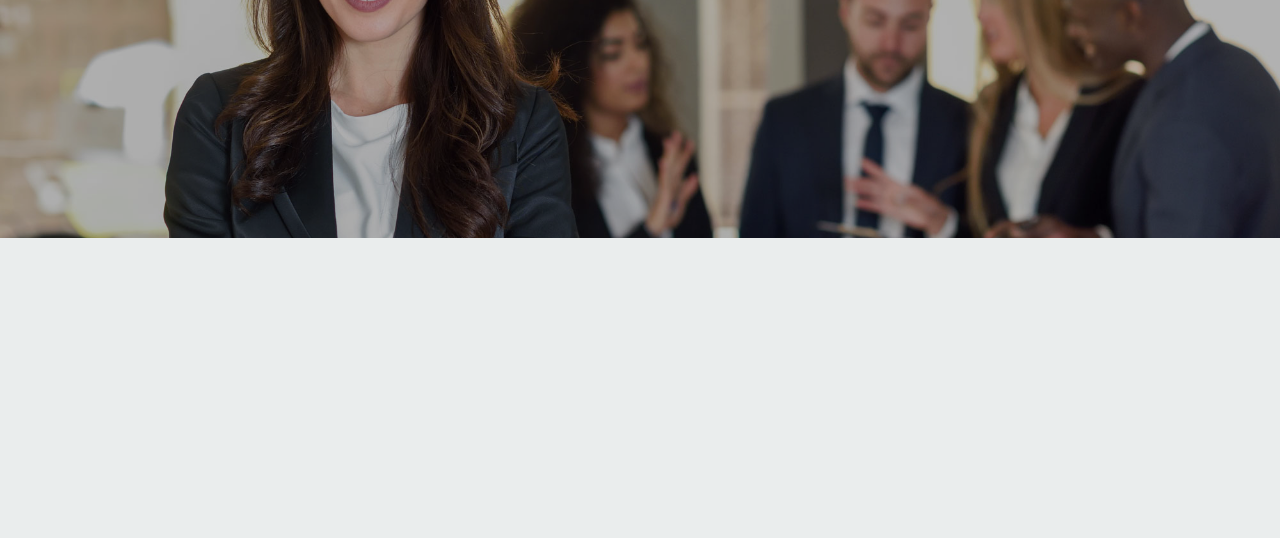
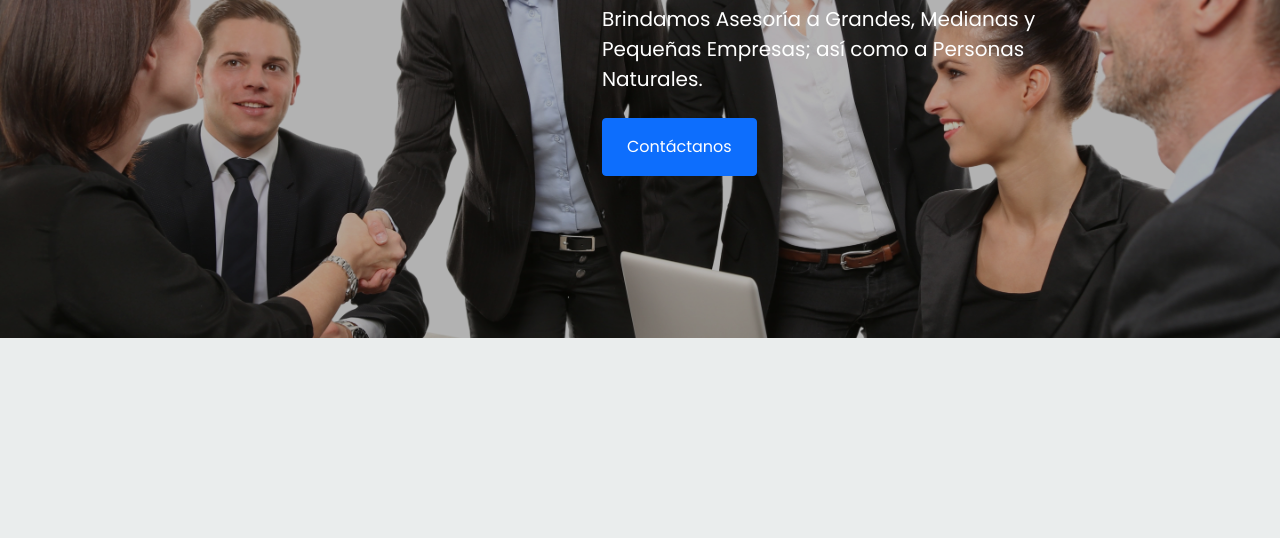
Before and after one commit to AntonioPortilla/Agora-Business, a plain HTML site: page index.html in a window 1280 px wide. Shown: the part 262-800 px from the top of the page. Drawn offline with nearby package versions, Linux system fonts and the light colour scheme.

Commit message:
banner terminado

```diff
--- a/index.html
+++ b/index.html
@@ -6,14 +6,16 @@
     <meta name="viewport" content="width=device-width, initial-scale=1.0">
     <title>Home - Agora</title>
     <link href="https://cdn.jsdelivr.net/npm/bootstrap@5.0.2/dist/css/bootstrap.min.css" rel="stylesheet" integrity="sha384-EVSTQN3/azprG1Anm3QDgpJLIm9Nao0Yz1ztcQTwFspd3yD65VohhpuuCOmLASjC" crossorigin="anonymous">
+    <link rel="preconnect" href="https://fonts.googleapis.com">
+    <link rel="preconnect" href="https://fonts.gstatic.com" crossorigin>
+    <link href="https://fonts.googleapis.com/css2?family=Poppins:wght@300;400;700;900&display=swap" rel="stylesheet">
     <link rel="stylesheet" href="public/css/styles.css">
   </head>
 <body class="home">
     <div class="container content-banner">
         <header class="d-flex flex-wrap justify-content-center py-3 mb-4">
-          <a href="/" class="d-flex align-items-center mb-3 mb-md-0 me-md-auto text-dark text-decoration-none">
-            <svg class="bi me-2" width="40" height="32"><use xlink:href="#bootstrap"></use></svg>
-            <span class="fs-4">Agora</span>
+          <a href="/" class="d-flex align-items-center mb-3 mb-md-0 me-md-auto text-dark text-decoration-none logo">
+            <img src="public/images/logo-agora-business.png" alt="logo agora business">
           </a>
             <nav>
                 <ul class="nav nav-pills">
@@ -26,7 +28,16 @@
         </header>
     </div>
     <main>
-        <section class="section-banner" style="background-image: url(public/images/banner.jpg);">
+        <section class="section-banner" style="background-image: url(public/images/agora-business-banner2.jpg);">
+            <div class="container">
+                <div class="row no-gutters slider-text js-fullheight align-items-center justify-content-end">
+                    <div class="col-md-6 ftco-animate fadeInUp ftco-animated">
+                        <h1 class="mb-4">Reputación, Respeto y Resultados:</h1>
+                        <p class="mb-4">Brindamos Asesoría a Grandes, Medianas y Pequeñas Empresas; así como a Personas Naturales.</p>
+                        <p><a href="https://api.whatsapp.com/send?phone=51992058866&amp;text=Más información por favor *Agora*," target="_blank" class="btn btn-primary py-3 px-4">Contáctanos</a></p>
+                    </div>
+                </div>
+            </div>
             <div class="overlay"></div>
         </section>
     </main>
--- a/source/scss/modules/_header.scss
+++ b/source/scss/modules/_header.scss
@@ -5,6 +5,11 @@ header {
     left: 0;
     right: 0;
     z-index: 3;
+    a.logo {
+        img {
+            max-width: 200px;
+        }
+    }
     nav {
         ul.nav-pills {
             li.nav-item {
--- a/source/scss/modules/_index.scss
+++ b/source/scss/modules/_index.scss
@@ -4,7 +4,7 @@ body {
 		section {
             &.section-banner {
                 width: 100%;
-                height: 500px;
+                height: 600px;
                 position: relative;
                 background-size: cover;
                 background-repeat: no-repeat;
@@ -18,6 +18,20 @@ body {
                     opacity: .3;
                     background: #000000;
                 }
+                .container {
+                    height: 100%;
+                    .row {
+                        height: 100%;
+                        z-index: 1;
+                        position: relative;
+                        color: $color_white;
+                        padding-right: 100px;
+                        p {
+                            font-size: 20px;
+                        }
+                    }
+                }
+
             }
         }
 	}
--- a/source/scss/partials/_base.scss
+++ b/source/scss/partials/_base.scss
@@ -16,7 +16,7 @@ html {
     position: relative;
 }
 body {
-    font-family: Barlow,sans-serif !important;
+    font-family: 'Poppins', sans-serif !important;
     background-color: #eaeded;
     height: 100%;
     h1, h2, h3, h4, h5, h6 {
```
Also changed, not shown: public/css/styles.css, public/images/agora-business-banner.jpg (added), public/images/agora-business-banner2.jpg (added), public/images/logo-agora-business.png (added).
